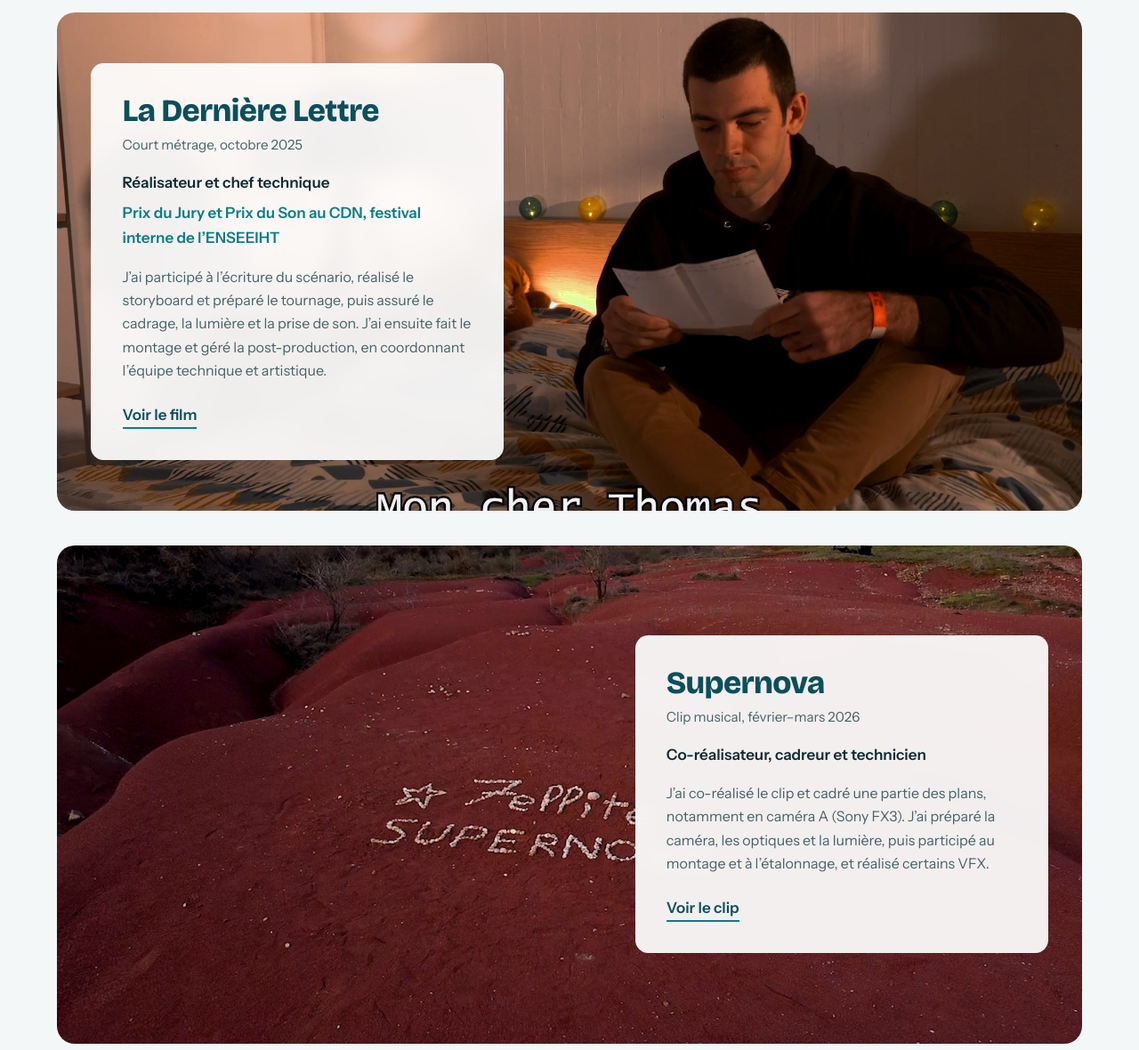
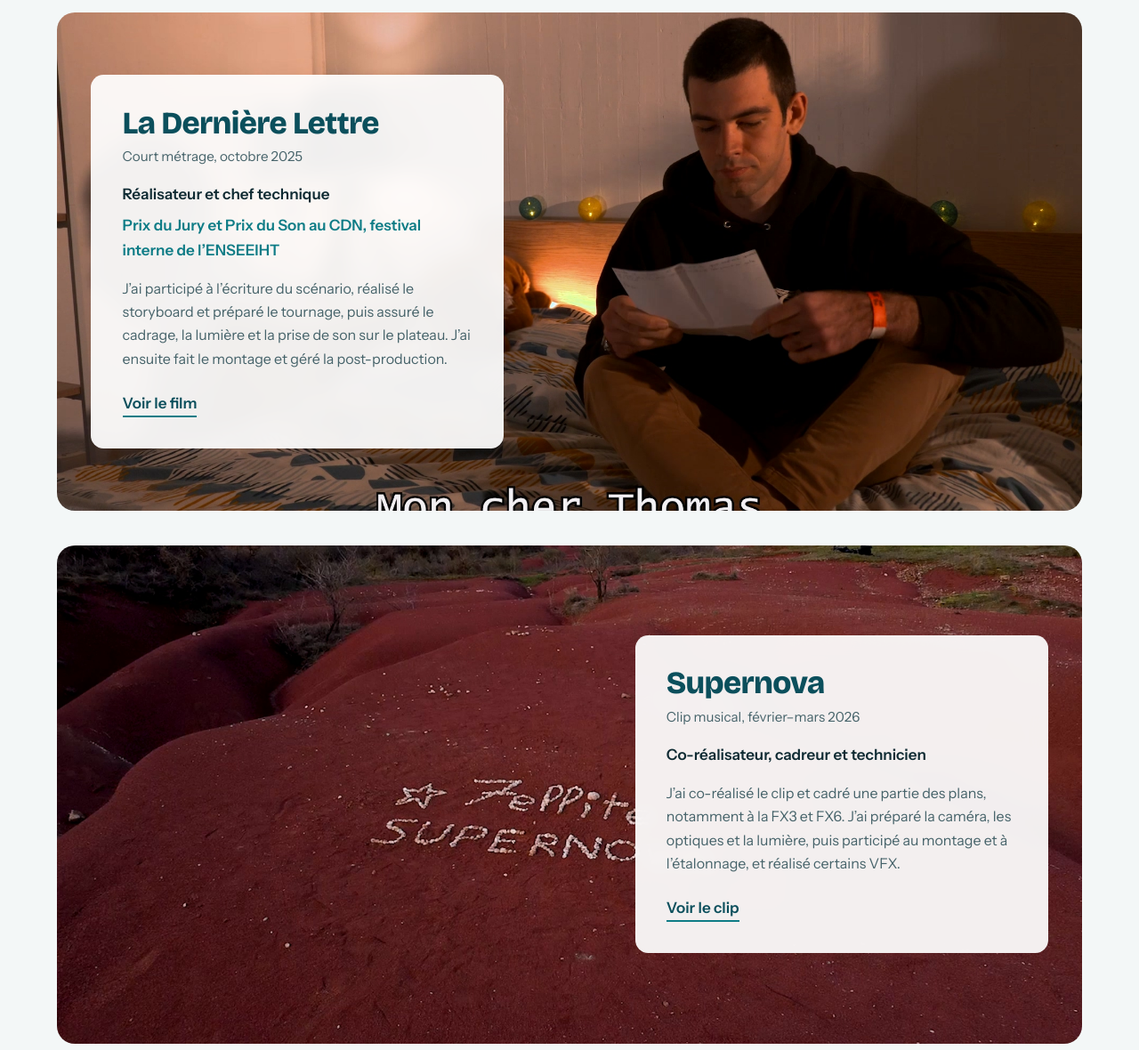
Before and after one commit to Sorli-Noah/Sorli-noah.github.io, a plain HTML site: page index.html in a window 1280 px wide. Shown: the part 1577-2757 px from the top of the page at 89% size. Drawn offline with nearby package versions, Linux system fonts and the light colour scheme.

Commit message:
Fix project links and refine descriptions
Updated project links and descriptions for accuracy.

```diff
--- a/index.html
+++ b/index.html
@@ -62,32 +62,32 @@
     <div class="project-list">
 
       <article class="project">
-        <a href="https://youtu.be/LIEN_LA_DERNIERE_LETTRE" target="_blank" rel="noopener" style="--img: url('img/derniere-lettre.jpg')">
+        <a href="https://youtu.be/Bkc924m6xes" target="_blank" rel="noopener" style="--img: url('img/derniere-lettre.jpg')">
           <div class="panel">
             <h3>La Dernière Lettre</h3>
             <p class="meta">Court métrage, octobre 2025</p>
             <p class="role">Réalisateur et chef technique</p>
             <p class="award">Prix du Jury et Prix du Son au CDN, festival interne de l’ENSEEIHT</p>
-            <p class="desc">J’ai participé à l’écriture du scénario, réalisé le storyboard et préparé le tournage, puis assuré le cadrage, la lumière et la prise de son. J’ai ensuite fait le montage et géré la post-production, en coordonnant l’équipe technique et artistique.</p>
+            <p class="desc">J’ai participé à l’écriture du scénario, réalisé le storyboard et préparé le tournage, puis assuré le cadrage, la lumière et la prise de son sur le plateau. J’ai ensuite fait le montage et géré la post-production.</p>
             <span class="cta">Voir le film</span>
           </div>
         </a>
       </article>
 
       <article class="project">
-        <a href="https://youtu.be/LIEN_SUPERNOVA" target="_blank" rel="noopener" style="--img: url('img/supernova.jpg')">
+        <a href="https://youtu.be/quA0XFBd4XU" target="_blank" rel="noopener" style="--img: url('img/supernova.jpg')">
           <div class="panel">
             <h3>Supernova</h3>
             <p class="meta">Clip musical, février–mars 2026</p>
             <p class="role">Co-réalisateur, cadreur et technicien</p>
-            <p class="desc">J’ai co-réalisé le clip et cadré une partie des plans, notamment en caméra A (Sony FX3). J’ai préparé la caméra, les optiques et la lumière, puis participé au montage et à l’étalonnage, et réalisé certains VFX.</p>
+            <p class="desc">J’ai co-réalisé le clip et cadré une partie des plans, notamment à la FX3 et FX6. J’ai préparé la caméra, les optiques et la lumière, puis participé au montage et à l’étalonnage, et réalisé certains VFX.</p>
             <span class="cta">Voir le clip</span>
           </div>
         </a>
       </article>
 
       <article class="project">
-        <a href="https://youtu.be/LIEN_JUST_DANCE" target="_blank" rel="noopener" style="--img: url('img/justdance.jpg')">
+        <a href="https://youtu.be/oJgF4Jgs65s" target="_blank" rel="noopener" style="--img: url('img/justdance.jpg')">
           <div class="panel">
             <h3>Recréation IRL de Just Dance</h3>
             <p class="meta">Vidéo VFX, février 2025</p>
```
